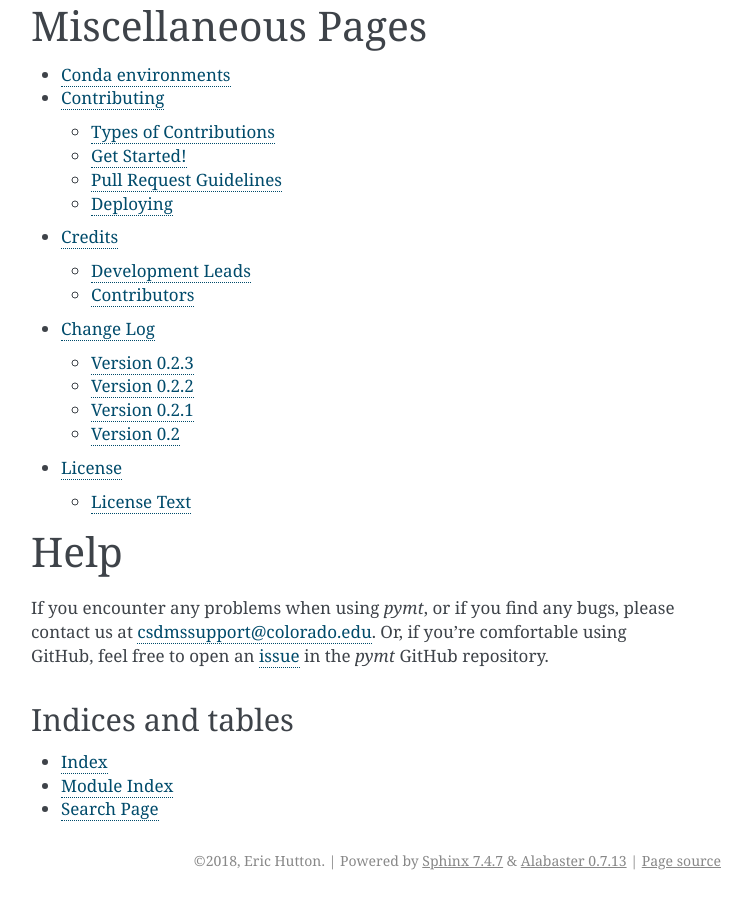
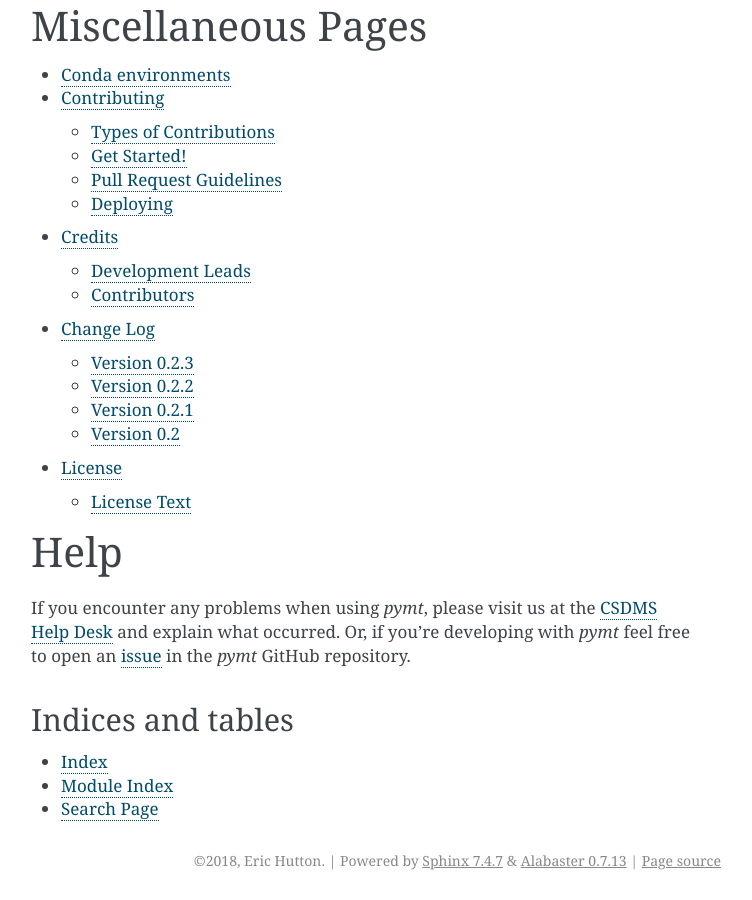
Before and after one commit to csdms/pymt, a Sphinx documentation site: the page built from docs/index.rst, in a window 1280 px wide and 900 px high, scrolled down 1670 px. Shown: the whole window, without its empty margins (389-1141 px from the left). Built offline with Sphinx 7.4.7, drawn with Linux system fonts in a browser that asks for light colours; pages that are not in the unit, such as notebooks, are missing from menus.

Commit message:
Refer problems to CSDMS Help Desk instead of support email

```diff
--- a/docs/index.rst
+++ b/docs/index.rst
@@ -92,13 +92,14 @@ Help
 ----
 
 If you encounter any problems when using *pymt*,
-or if you find any bugs,
-please contact us at csdmssupport@colorado.edu.
+please visit us at the `CSDMS Help Desk`_
+and explain what occurred.
 Or,
-if you're comfortable using GitHub,
+if you're developing with *pymt*
 feel free to open an `issue`_
 in the *pymt* GitHub repository.
 
+.. _CSDMS Help Desk: https://github.com/csdms/help-desk
 .. _issue: https://github.com/csdms/pymt/issues
 
 
```
